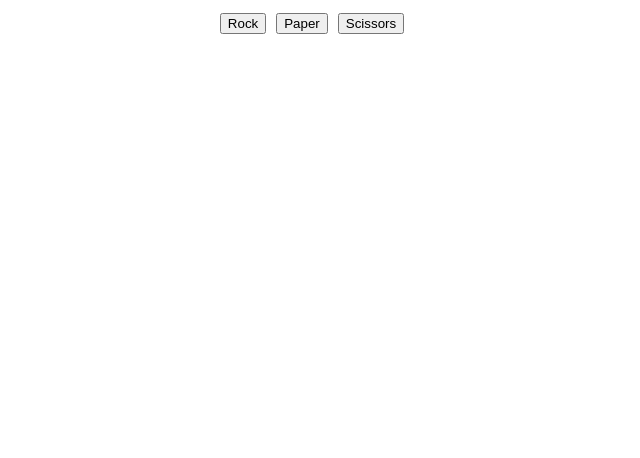
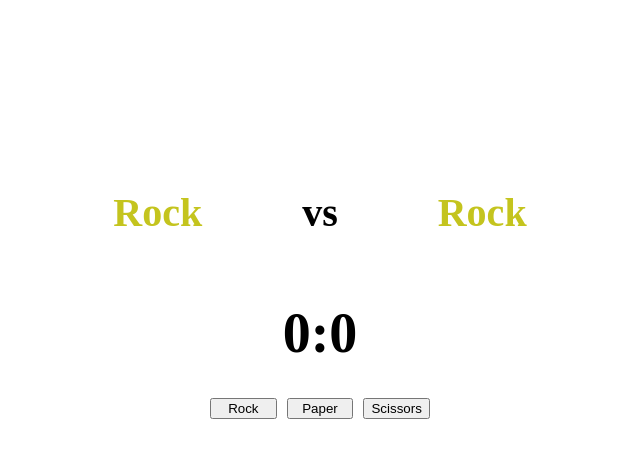
Before and after one commit to jacky32/Rock-Paper-Scissors, a plain HTML site: page index.html in a window 1280 px wide. Both pictures are taken after a click on the button "Rock". Shown: the whole page, without its empty margins (328-968 px from the left). Drawn offline with Linux system fonts and the light colour scheme.

Commit message:
added UI, end condition

```diff
--- a/index.html
+++ b/index.html
@@ -9,9 +9,20 @@
     <link rel="stylesheet" href="style.css">
 </head>
 <body>
-    <div id="score"></div>
-    <button>Rock</button>
-    <button>Paper</button>
-    <button>Scissors</button>
+    <div id="roll">
+        <p class="paraRoll" id="playerRoll">Rock</p>
+        <p class="paraRoll" id="vs">vs</p>
+        <p class="paraRoll" id="computerRoll">Scissors</p>
+    </div>
+
+    <div id="score" class="normScore">
+        <p>0:0</p>
+    </div>
+
+    <div id="buttons">
+        <button class="btn">Rock</button>
+        <button class="btn">Paper</button>
+        <button class="btn">Scissors</button>
+    </div>
 </body>
 </html>
--- a/script.js
+++ b/script.js
@@ -1,22 +1,23 @@
 let playerScore = 0, computerScore = 0;
+const score = document.getElementById("score");
+const playerRoll = document.getElementById("playerRoll");
+const computerRoll = document.getElementById("computerRoll");
+
 document.addEventListener("click", function game(e){
-    clickedButton = e.target.innerText;
+    if(e.target.className == "btn"){
+        clickedButton = e.target.innerText;
+        computerSelection = computerPlay();
 
-    switch(playRound(clickedButton,computerPlay())) {
-        case 2:
-            console.log(`Draw! You both played ${clickedButton.toLowerCase()}.`);
-            break;
-        case 1:
-            playerScore++;
-            console.log(`You won! You played ${clickedButton.toLowerCase()} and the computer played ${computerPlay().toLowerCase()}. Current score: ${playerScore}:${computerScore}.`);
-            break;
-        case 0:
-            computerScore++;
-            console.log(`You lost! You played ${clickedButton.toLowerCase()} and the computer played ${computerPlay().toLowerCase()}. Current score: ${playerScore}:${computerScore}.`);
-            break;
-        case 3:
-            console.log("Wrong selection!");
-            break;
+        displayScore(computerSelection);
+        displayRoll(e);
+        if(playerScore >= 5){
+            score.textContent = "YOU WON";
+            document.removeEventListener("click", game);
+        }
+        else if (computerScore >= 5){
+            score.textContent = "COMPUTER WON";
+            document.removeEventListener("click", game);
+        }
     }
 
     /* if(playerScore>computerScore) {
@@ -27,6 +28,60 @@ document.addEventListener("click", function game(e){
     } */
 });
 
+function displayScore(computerSelection){
+    switch(playRound(clickedButton,computerSelection)) {
+        case 2:
+            highlightRoll(2);
+            break;
+        case 1:
+            playerScore++;
+            highlightRoll(1)
+            break;
+        case 0:
+            computerScore++;
+            highlightRoll(0)
+            break;
+        case 3:
+            console.log("Error");
+            break;
+    }
+    score.textContent = playerScore + ":" + computerScore;
+    blinkScore();
+}
+
+function highlightRoll(roll){
+    if(roll == 1){
+        playerRoll.classList.add("wonRoll");
+        playerRoll.classList.remove("lostRoll", "draw");
+        computerRoll.classList.add("lostRoll");
+        computerRoll.classList.remove("wonRoll", "draw");
+    }
+    else if (roll == 0){
+        playerRoll.classList.add("lostRoll");
+        playerRoll.classList.remove("wonRoll", "draw");
+        computerRoll.classList.add("wonRoll");
+        computerRoll.classList.remove("lostRoll", "draw");
+    }
+    else if (roll == 2) {
+        playerRoll.classList.add("draw");
+        playerRoll.classList.remove("wonRoll", "lostRoll");
+        computerRoll.classList.add("draw");
+        computerRoll.classList.remove("lostRoll", "wonRoll");
+    }
+}
+
+function displayRoll(e){
+    playerRoll.textContent = e.target.innerText;
+    computerRoll.textContent = computerSelection;
+}
+
+function blinkScore(){
+    score.classList.toggle('enhanceScore');
+    setTimeout(function(){
+        score.classList.toggle('enhanceScore');
+    }, 200);
+}
+
 function computerPlay() {
     let vyber = ["Rock", "Paper", "Scissors"];
     return(vyber[Math.floor(Math.random()*vyber.length)]);
@@ -35,7 +90,6 @@ function computerPlay() {
 function playRound(playerSelection, computerSelection) {
     if(playerSelection.toLowerCase() == "rock" || playerSelection.toLowerCase() == "paper" || playerSelection.toLowerCase() == "scissors") {
         if(playerSelection.toLowerCase() == computerSelection.toLowerCase()) {
-
             return 2;
         }
         else if ((playerSelection.toLowerCase() == "rock" && computerSelection.toLowerCase()== "scissors") || (playerSelection.toLowerCase() == "scissors" && computerSelection.toLowerCase()== "paper") || (playerSelection.toLowerCase() == "paper" && computerSelection.toLowerCase()== "rock"))  {
--- a/style.css
+++ b/style.css
@@ -1,9 +1,76 @@
 body {
+    display:flex;
+    justify-content: center;
+    align-items: center;
+    flex-direction: column;
+    width:100vw;
+    height: 70vh;
+}
+
+
+
+
+button {
+    margin:5px;
+    width:5em;
+}
+
+#buttons {
     display:flex;
     justify-content: center;
     align-items: center;
 }
 
-button {
-    margin:5px;
+#score {
+    font-weight: 600;
+    height:15vh;
+    display:flex;
+    justify-content: center;
+    align-items: center;
 }
+
+@keyframes enhanceScore {from {font-size:3.5em;} to {font-size:4em}}
+
+.enhanceScore {
+    animation: enhanceScore 0.25s ease-in-out 0s;
+}
+
+.normScore {
+    font-size:3.5em;
+}
+
+
+#roll {
+    font-size:2.5em;
+    font-weight:600;
+    display:flex;
+    justify-content:center;
+    align-items:center;
+    height:15vh;
+}
+
+.paraRoll {
+    width:21vw;
+    display:flex;
+    justify-content: center;
+}
+
+#vs {
+    width:min-content;
+    margin:10px;
+}
+
+.wonRoll {
+    color:green;
+    font-weight:700;
+}
+
+.lostRoll {
+    color:red;
+    font-weight: 600;
+}
+
+.draw {
+    color:rgb(196, 196, 30);
+    font-weight: 600;
+}
```
